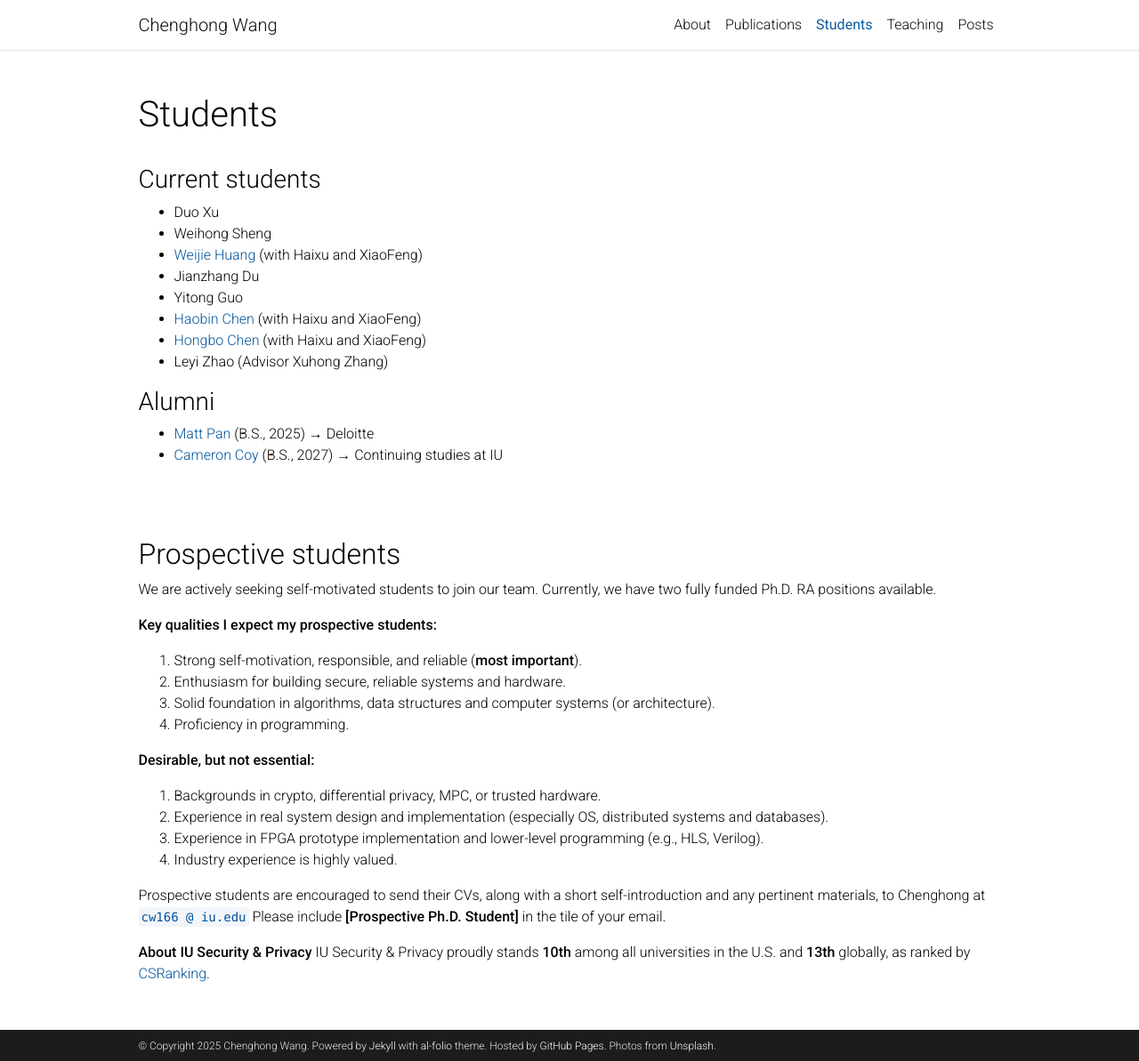
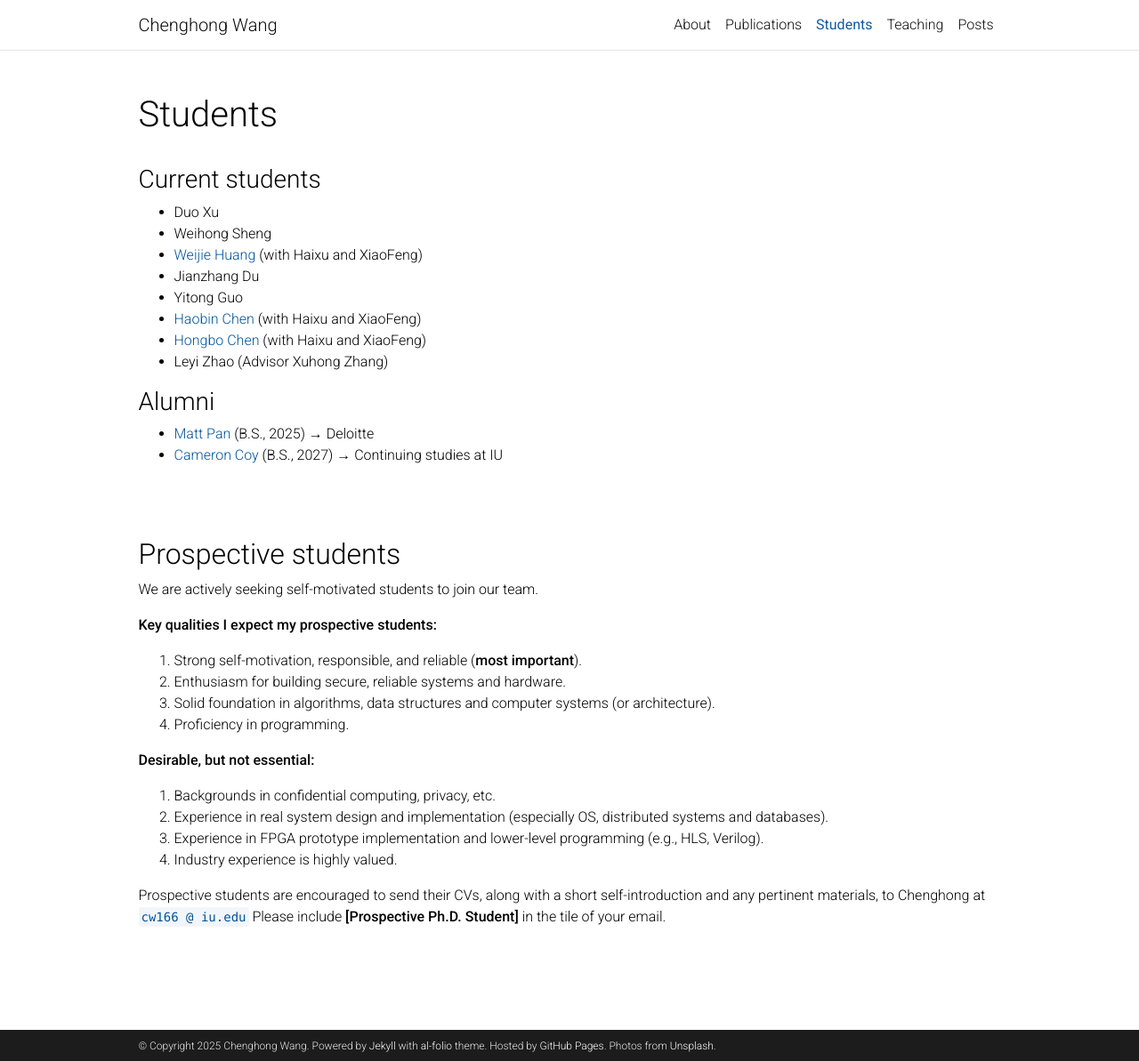
Before and after one commit to lovingmage/lovingmage.github.io, a Jekyll site: the page built from _pages/students.md, in a window 1280 px wide and 1193 px high. Shown: the whole window at 89% size. Built offline with Jekyll 4.4.1, drawn with Linux system fonts in a browser that asks for light colours; comment, search, counter and statistics services are not loaded; a style sheet for code colours, icons or effects is not loaded.

Commit message:
Update students.md

```diff
--- a/_pages/students.md
+++ b/_pages/students.md
@@ -26,7 +26,7 @@ horizontal: false
 <br />
 
 ## Prospective students
-We are actively seeking self-motivated students to join our team. Currently, we have two fully funded Ph.D. RA positions available.
+We are actively seeking self-motivated students to join our team.
 
 **Key qualities I expect my prospective students:**
 
@@ -37,12 +37,9 @@ We are actively seeking self-motivated students to join our team. Currently, we
 
 **Desirable, but not essential:**
 
-1. Backgrounds in crypto, differential privacy, MPC, or trusted hardware.
+1. Backgrounds in confidential computing, privacy, etc.
 2. Experience in real system design and implementation (especially OS, distributed systems and databases).
 3. Experience in FPGA prototype implementation and lower-level programming (e.g., HLS, Verilog).
 4. Industry experience is highly valued.
 
 Prospective students are encouraged to send their CVs, along with a short self-introduction and any pertinent materials, to Chenghong at `cw166 @ iu.edu` Please include **[Prospective Ph.D. Student]** in the tile of your email.
-
-**About IU Security & Privacy**
-IU Security & Privacy proudly stands **10th** among all universities in the U.S. and **13th** globally, as ranked by [CSRanking](https://csrankings.org/#/index?sec&us).
```
